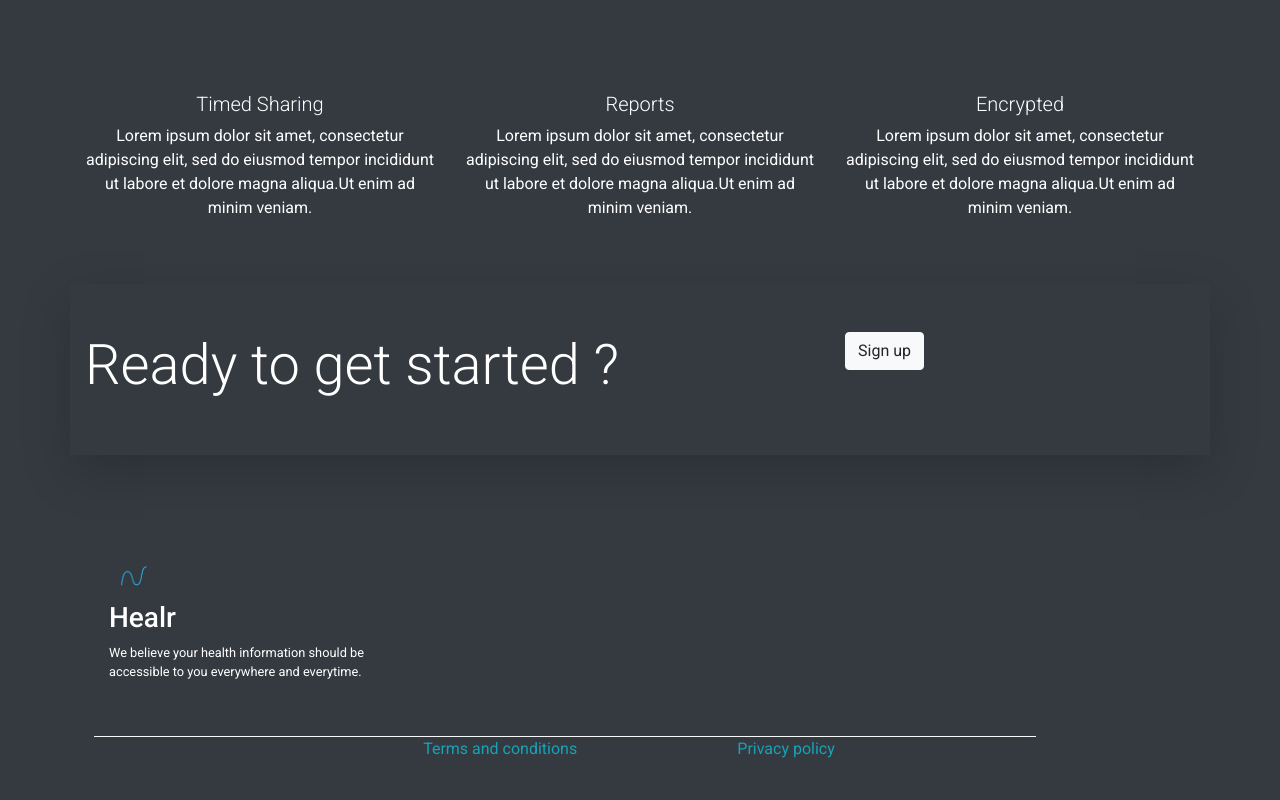
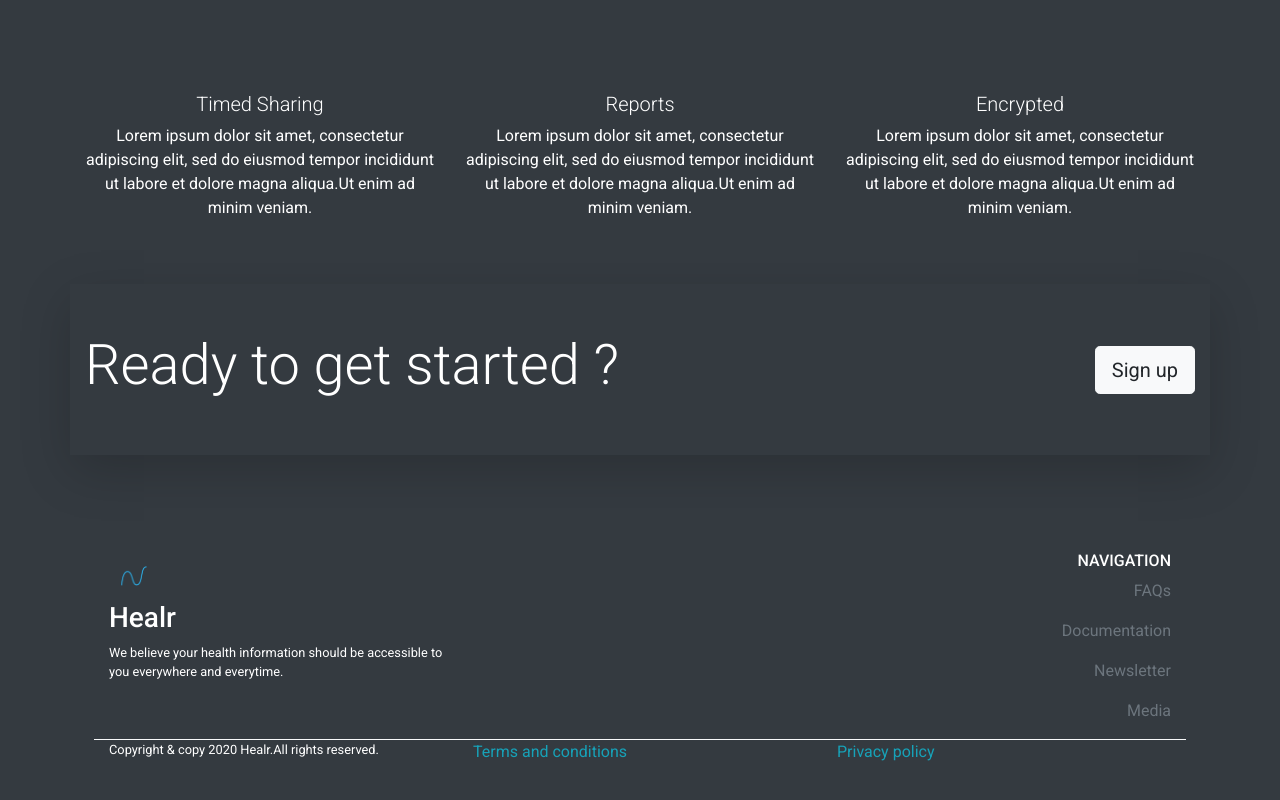
Before and after one commit to gondiski/Health-Dashboard, a React (Create React App) app: page / in a window 1280 px wide. Shown: the part 868-1668 px from the top of the page. Built offline with nearby package versions, Linux system fonts and the light colour scheme; some icons are missing.

Commit message:
Fixes and addition of footer content

```diff
--- a/src/components/layouts/Landing.js
+++ b/src/components/layouts/Landing.js
@@ -85,9 +85,10 @@ function Landing() {
         <
         Row className = "d-flex justify-content-space-between align-content-stretch" >
         <
-        Col md = "8" > < h1 className = "lead display-4 text-white" > Ready to get started ? < /h1> < /Col > < Col >
+        Col md = "8" > < h1 className = "lead display-4 text-white" > Ready to get started ? < /h1> < /Col > < Col md = "4"
+        className = "text-right align-self-center" >
         <
-        Button className = "btn btn-light align-self-end"
+        Button className = "btn btn-lg btn-light align-self-end"
         onClick = { handleShow } > Sign up < /Button></Col >
         <
         Modal show = { show }
--- a/src/components/sections/Footer.js
+++ b/src/components/sections/Footer.js
@@ -33,7 +33,21 @@ class Footer extends Component {
             Col md = "2" >
             <
             /Col> <
-            Col md = "6" >
+            Col md = "6"
+            className = "text-right" >
+            <
+            h6 className = "text-uppercase text-white" > Navigation < /h6> <
+            p > < a href = "/"
+            className = "text-secondary mb-0 pb-0" > FAQs < /a></p >
+            <
+            p > < a href = "/"
+            className = "text-secondary mb-0 pb-0" > Documentation < /a></p >
+            <
+            p > < a href = "/"
+            className = "text-secondary mb-0 pb-0" > Newsletter < /a></p >
+            <
+            p > < a href = "/"
+            className = "text-secondary mb-0 pb-0" > Media < /a></p >
             <
             /Col> <
             Col md = "12"
@@ -41,7 +55,9 @@ class Footer extends Component {
             <
             Row >
             <
-            Col md = "4" > < /Col> <
+            Col md = "4" >
+            <
+            p className = "small text-white" > Copyright & copy 2020 Healr.All rights reserved. < /p> < /Col > <
             Col md = "4" >
             <
             p > < a href = "/terms"
```
